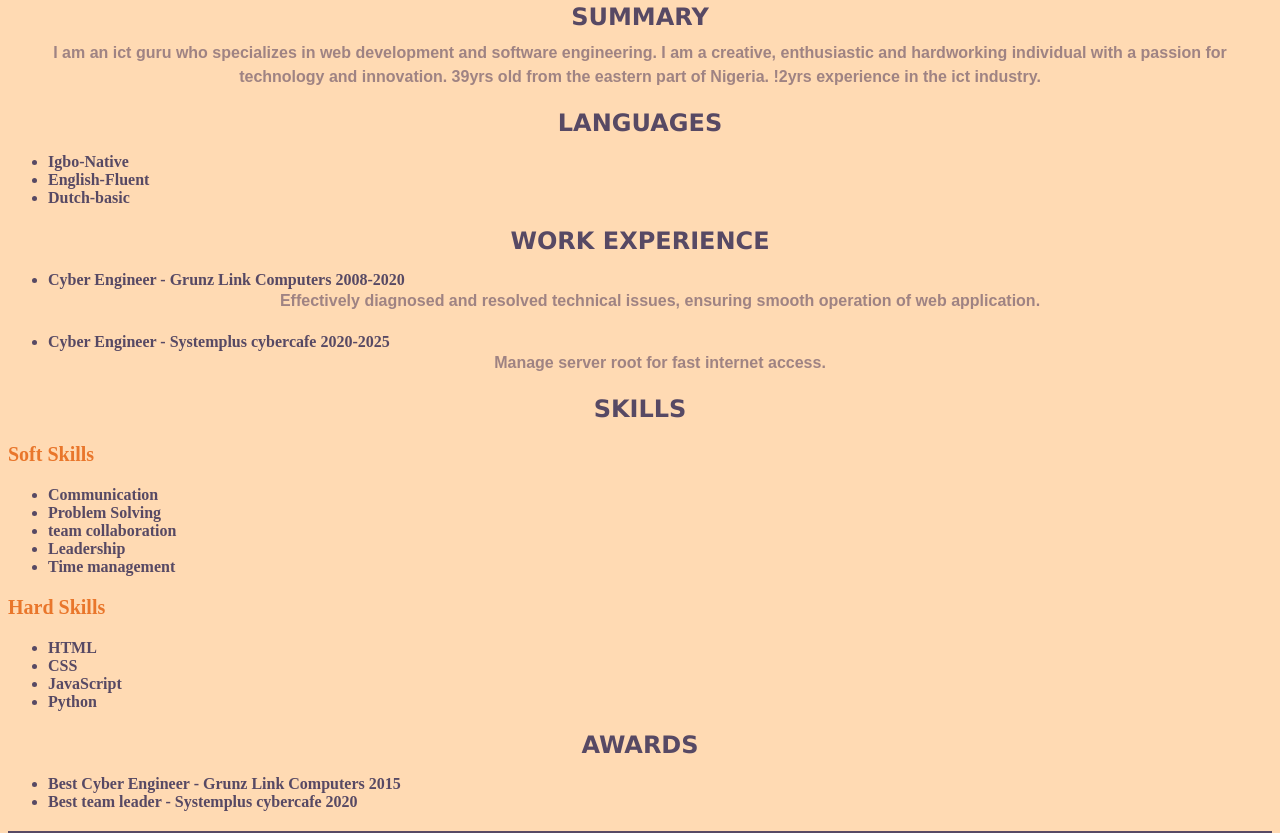
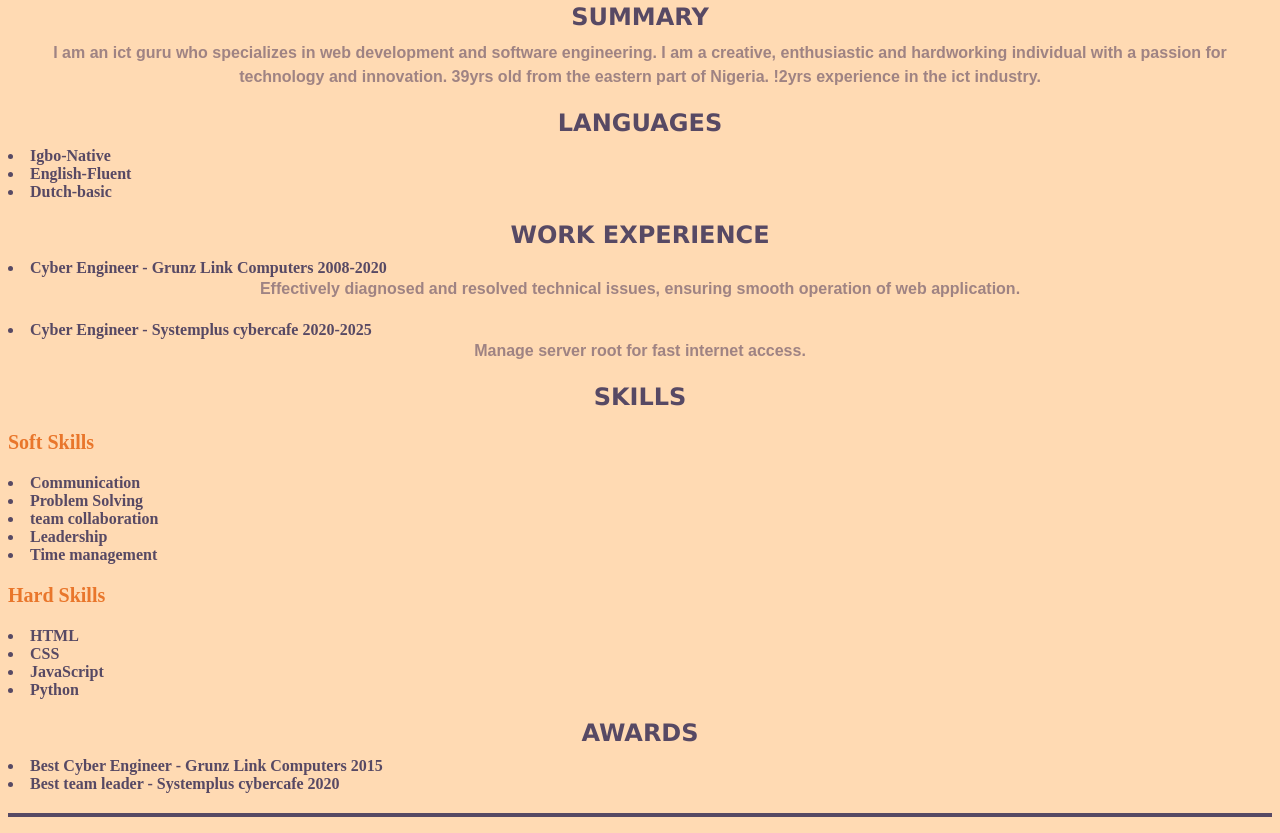
Before and after one commit to godsentrebirth14-oss/myresume, a plain HTML site: page index.html in a window 1280 px wide. Shown: the part 367-1200 px from the top of the page. Drawn offline with Linux system fonts and the light colour scheme.

Commit message:
Improve HTML structure and formatting
Refactored HTML structure for better organization and readability.

```diff
--- a/index.html
+++ b/index.html
@@ -6,54 +6,49 @@
         <link rel="stylesheet" href="./style.css">
     </head>
     <body>
+        <div class="container">
                     <h1>CHINEDU ANTHONY OBIORA</h1>
         <img src="./assests/images/edu.jpeg" alt="Chinedu Obiora's Photo" width="200" >
+         <div>
             <h2>SUMMARY</h2>
         <p>
             I am an ict guru who specializes in web development and software engineering.
             I am a creative, enthusiastic and hardworking individual with a passion for technology and innovation.
             39yrs old from the eastern part of Nigeria. !2yrs experience in the ict industry.
         </p>
+        </div>
+
         <h2>LANGUAGES</h2>
-        <ul>
          <li>Igbo-Native</li>
          <li>English-Fluent</li>
          <li>Dutch-basic</li>
-        </ul>
         <h2>WORK EXPERIENCE</h2>
-         <ul>
          <li>Cyber Engineer - Grunz Link Computers 2008-2020</li>
          <p>Effectively diagnosed and resolved technical issues, ensuring smooth operation of web application.</p>
          <li>Cyber Engineer - Systemplus cybercafe 2020-2025</li>
          <p>Manage server root for fast internet access.</p>
-         </ul>
          <h2>SKILLS</h2>
         <h3>Soft Skills</h3>
-         <ul>
           <li>Communication</li>
           <li>Problem Solving</li>
           <li>team collaboration</li>
           <li>Leadership</li>
           <li>Time management</li>
-            </ul>
         <h3>Hard Skills</h3>
-            <ul>
                 <li>HTML</li>
                 <li>CSS</li>
                 <li>JavaScript</li>
                 <li>Python</li>
-            </ul>
         <h2>AWARDS</h2>
-        <ul>
             <li>Best Cyber Engineer - Grunz Link Computers 2015</li>
             <li>Best team leader - Systemplus cybercafe 2020</li>
-        </ul>
         <hr />
         <h2>CONTACT</h2>
         <p class="contact-info">
             Email: godsentrebirth14@gmail.com<br />
             Phone: +2348034335599<br />
         </p>
+        </div>
         <footer>
             copyright reserved ©2026
         </footer>
```
Lines whose indentation alone changed are shown as unchanged.
